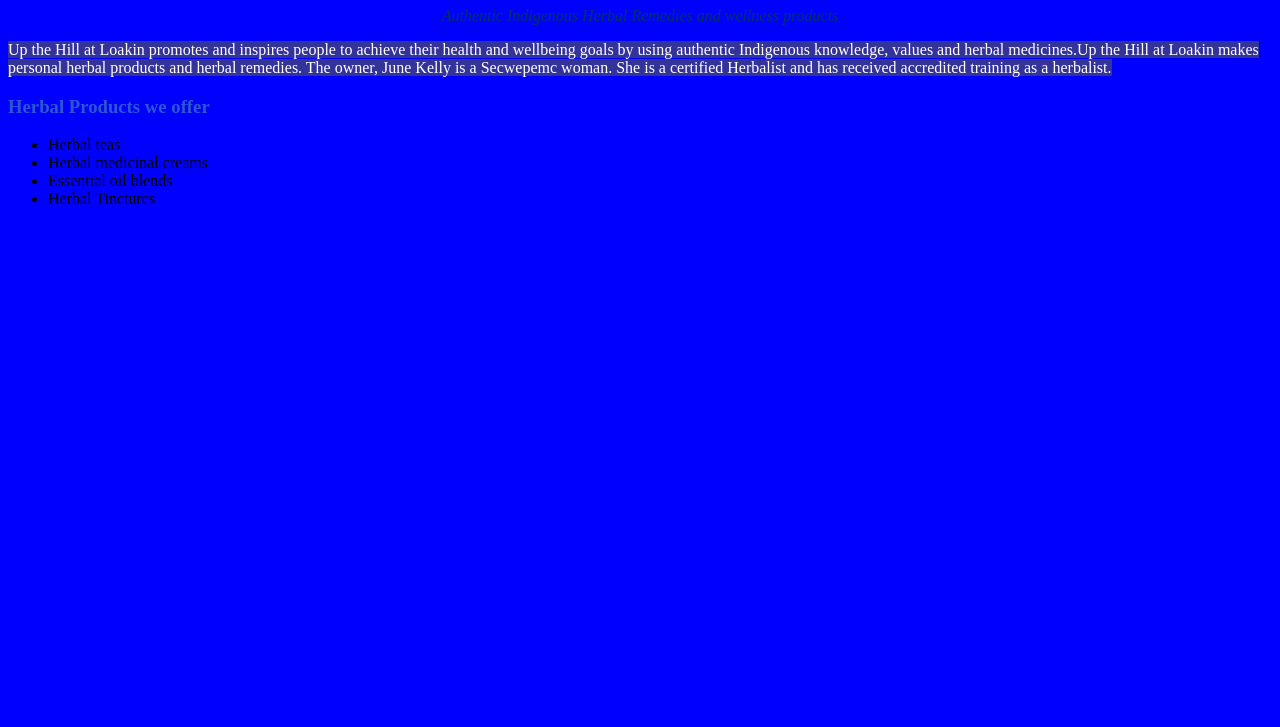
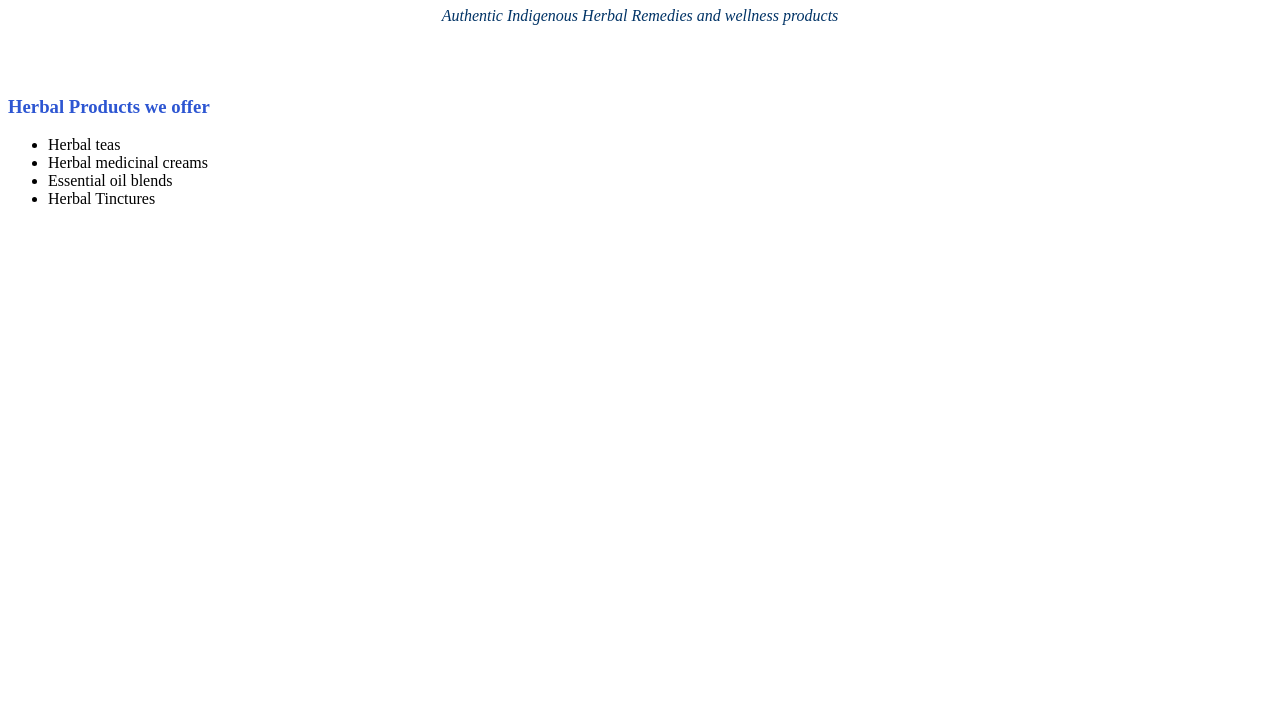
Before and after one commit to crystalk8/Website, a plain HTML site: page index.html in a window 1280 px wide. Shown: the part 73-800 px from the top of the page. Drawn offline with Linux system fonts and the light colour scheme.

Commit message:
Update index.html

```diff
--- a/index.html
+++ b/index.html
@@ -1,11 +1,11 @@
 <!DOCTYPE html>
 <html>
 <head><title>upthehillatloakin</title></head>
-<body style="background-color:blue;">
+<body>
 <h1 style="text-align: center;"><strong><span style="color: #003366;">Up the Hill at Loakin</span></strong></h1>
 <p style="text-align: center;"><em><span style="color: #003366;">Authentic Indigenous Herbal Remedies and wellness products</span></em></p>
 <p style="text-align: center;"><em><span style="color: #003366;"></span></em></p>
-<p style="text-align: left;"><span style="color: #ffffff; background-color: #333399;">Up the Hill at Loakin promotes and inspires people to achieve their health and wellbeing goals by using authentic Indigenous knowledge, values and herbal medicines.Up the Hill at Loakin makes personal herbal products and herbal remedies. The owner, June Kelly is a Secwepemc woman. She is a certified Herbalist and has received accredited training as a herbalist.</span></p>
+<p style="text-align: left;"><span style="color: #ffffff;">Up the Hill at Loakin promotes and inspires people to achieve their health and wellbeing goals by using authentic Indigenous knowledge, values and herbal medicines.Up the Hill at Loakin makes personal herbal products and herbal remedies. The owner, June Kelly is a Secwepemc woman. She is a certified Herbalist and has received accredited training as a herbalist.</span></p>
 
 <section>
 <h3 style="color:#2d56d2;">
```
